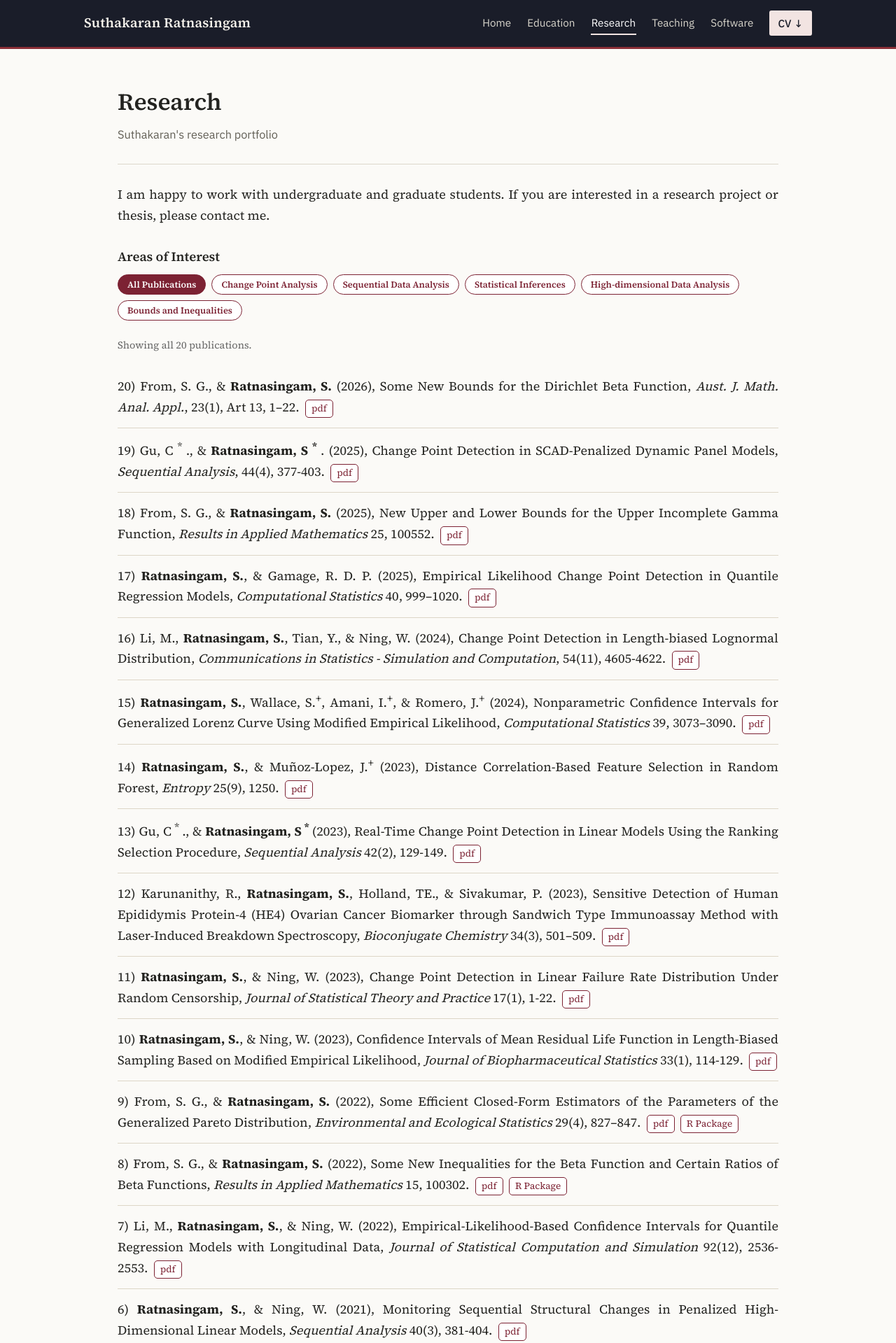
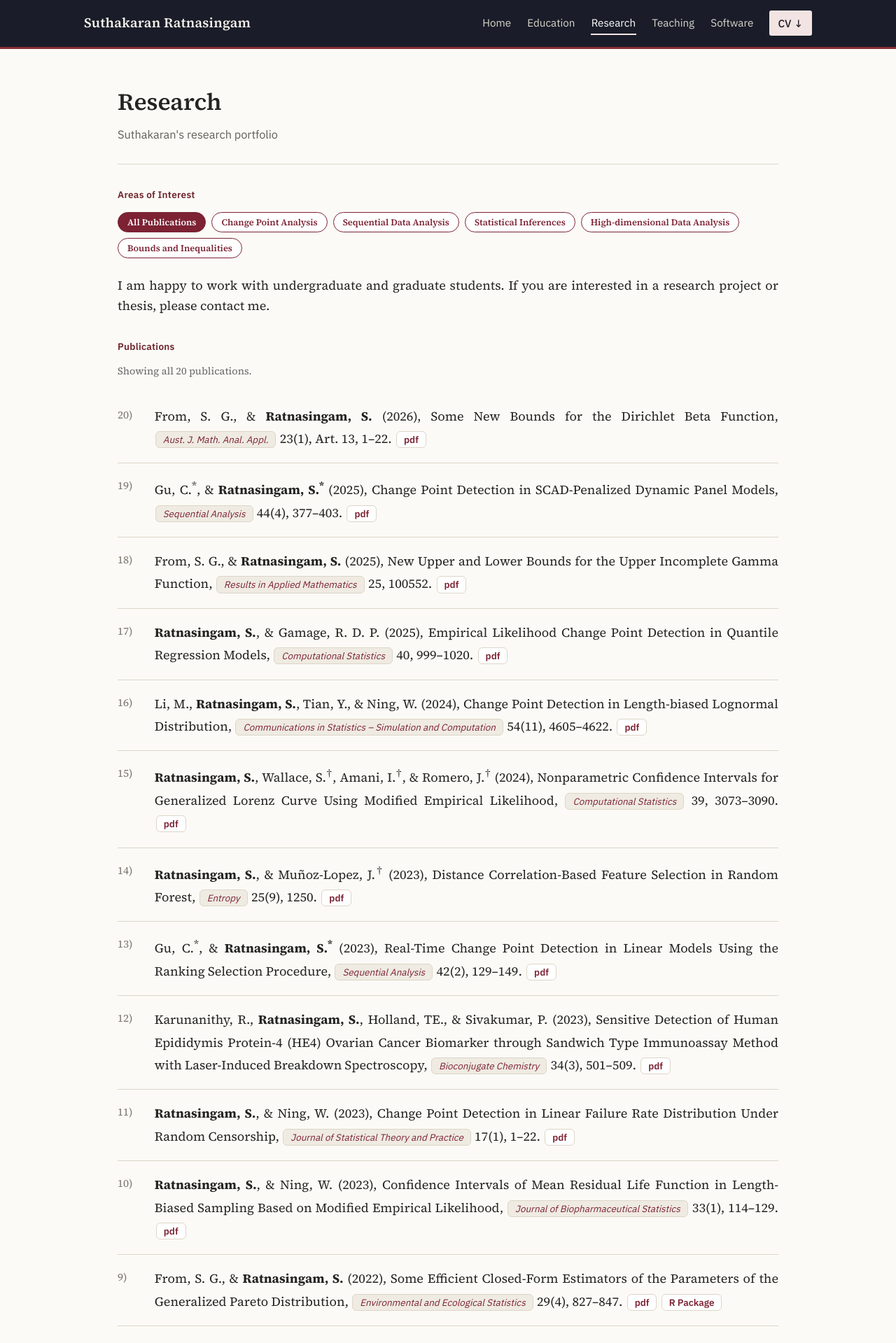
Before and after one commit to suthakaranr/suthakaranr.github.io, a Jekyll site: the page built from pages/Research.md, in a window 1280 px wide. Shown: the top 1919 px of the page at 70% size. Built offline with Jekyll 4.4.1, drawn with Linux system fonts in a browser that asks for light colours; part of the change alters nothing that is shown; some of the changed text lies outside the part shown.

Commit message:
Add files via upload

```diff
--- a/pages/Research.md
+++ b/pages/Research.md
@@ -10,17 +10,17 @@ description: Suthakaran's research portfolio
 .interest-tag:hover{background:#f2e9ea;}
 .interest-tag.active{background:#7c2233;color:#fff;}
 .pub-count{color:#666;font-size:0.9rem;margin:10px 0;}
-.pub{padding:14px 0;border-bottom:1px solid #ddd6c7;text-align:justify;text-justify:inter-word;}
+.pub{display:grid;grid-template-columns:2.4rem minmax(0,1fr);column-gap:.9rem;padding:18px 0;border-bottom:1px solid #ddd6c7;}
 .pub:last-child{border-bottom:none;}
-.pub i a{color:#232320;text-decoration:none;transition:color .15s ease;}
-.pub i a:hover, .pub i a:focus-visible{color:#7c2233;}
-.pub-link{display:inline-block;font-size:0.85rem;color:#7c2233;background:#fff;border:1px solid #7c2233;border-radius:5px;padding:1px 8px;margin-left:4px;text-decoration:none;transition:background-color .15s ease, color .15s ease;}
-.pub-link:hover, .pub-link:focus-visible{background:#7c2233;color:#fff;}
+.pub-num{color:#7a746a;font-size:.95rem;padding-top:1px;}
+.pub-body{line-height:1.8;text-align:justify;text-justify:inter-word;}
+.pub i a{display:inline-block;font-family:"IBM Plex Sans",-apple-system,Segoe UI,Helvetica,Arial,sans-serif;font-size:.84rem;font-style:italic;line-height:1.5;color:#7c2233;background:#efebe2;border:1px solid #ddd6c7;border-radius:6px;padding:1px 10px;margin:0 1px;text-decoration:none;transition:background-color .15s ease, color .15s ease, border-color .15s ease;}
+.pub i a:hover, .pub i a:focus-visible{background:#7c2233;border-color:#7c2233;color:#fff;}
+.pub-link{display:inline-block;font-family:"IBM Plex Sans",-apple-system,Segoe UI,Helvetica,Arial,sans-serif;font-size:.84rem;font-weight:600;line-height:1.5;color:#7c2233;background:#fff;border:1px solid #ddd6c7;border-radius:6px;padding:1px 10px;margin-left:2px;text-decoration:none;transition:background-color .15s ease, color .15s ease, border-color .15s ease;}
+.pub-link:hover, .pub-link:focus-visible{background:#7c2233;border-color:#7c2233;color:#fff;}
 </style>
 
-I am happy to work with undergraduate and graduate students. If you are interested in a research project or thesis, please contact me.
-
-### Areas of Interest
+#### Areas of Interest
 
 <div class="interest-tags">
   <button class="interest-tag active" data-filter="all">All Publications</button>
@@ -31,91 +31,94 @@ I am happy to work with undergraduate and graduate students. If you are interest
   <button class="interest-tag" data-filter="bd">Bounds and Inequalities</button>
 </div>
 
+I am happy to work with undergraduate and graduate students. If you are interested in a research project or thesis, please contact me.
+
+#### Publications
 
 <p id="pub-count" class="pub-count"></p>
 
 <div class="pub" data-tags="bd">
-20) From, S. G., & <b>Ratnasingam, S.</b> (2026), Some New Bounds for the Dirichlet Beta Function, <i><a href="https://ajmaa.org/cgi-bin/paper.pl?string=v23n1/V23I1P13.tex" target="_blank">Aust. J. Math. Anal. Appl.</a></i>, 23(1), Art 13, 1–22. <a href="../assets/2026SFSRAJMAA.pdf" target="_blank" class="pub-link">pdf</a>
+<span class="pub-num">20)</span><span class="pub-body">From, S. G., & <b>Ratnasingam, S.</b> (2026), Some New Bounds for the Dirichlet Beta Function, <i><a href="https://ajmaa.org/cgi-bin/paper.pl?string=v23n1/V23I1P13.tex" target="_blank">Aust. J. Math. Anal. Appl.</a></i> 23(1), Art. 13, 1–22. <a href="../assets/2026SFSRAJMAA.pdf" target="_blank" class="pub-link">pdf</a></span>
 </div>
 
 <div class="pub" data-tags="cp,seq,hd">
-19) Gu, C <sup> * </sup>., & <b>Ratnasingam, S <sup> * </sup></b>. (2025), Change Point Detection in SCAD-Penalized Dynamic Panel Models, <i><a href="https://doi.org/10.1080/07474946.2025.2510372" target="_blank">Sequential Analysis</a></i>, 44(4), 377-403. <a href="../assets/2025CGSR.pdf" target="_blank" class="pub-link">pdf</a>
+<span class="pub-num">19)</span><span class="pub-body">Gu, C.<sup>*</sup>, & <b>Ratnasingam, S.<sup>*</sup></b> (2025), Change Point Detection in SCAD-Penalized Dynamic Panel Models, <i><a href="https://doi.org/10.1080/07474946.2025.2510372" target="_blank">Sequential Analysis</a></i> 44(4), 377–403. <a href="../assets/2025CGSR.pdf" target="_blank" class="pub-link">pdf</a></span>
 </div>
 
 <div class="pub" data-tags="bd">
-18) From, S. G., & <b>Ratnasingam, S.</b> (2025), New Upper and Lower Bounds for the Upper Incomplete Gamma Function, <i><a href="https://doi.org/10.1016/j.rinam.2025.100552" target="_blank">Results in Applied Mathematics</a></i> 25, 100552. <a href="../assets/2025FSRINAM.pdf" target="_blank" class="pub-link">pdf</a>
+<span class="pub-num">18)</span><span class="pub-body">From, S. G., & <b>Ratnasingam, S.</b> (2025), New Upper and Lower Bounds for the Upper Incomplete Gamma Function, <i><a href="https://doi.org/10.1016/j.rinam.2025.100552" target="_blank">Results in Applied Mathematics</a></i> 25, 100552. <a href="../assets/2025FSRINAM.pdf" target="_blank" class="pub-link">pdf</a></span>
 </div>
 
 <div class="pub" data-tags="cp,inf">
-17) <b>Ratnasingam, S.</b>, & Gamage, R. D. P. (2025), Empirical Likelihood Change Point Detection in Quantile Regression Models, <i><a href="https://doi.org/10.1007/s00180-024-01526-w" target="_blank">Computational Statistics</a></i> 40, 999–1020. <a href="../assets/2024SRRG.pdf" target="_blank" class="pub-link">pdf</a>
+<span class="pub-num">17)</span><span class="pub-body"><b>Ratnasingam, S.</b>, & Gamage, R. D. P. (2025), Empirical Likelihood Change Point Detection in Quantile Regression Models, <i><a href="https://doi.org/10.1007/s00180-024-01526-w" target="_blank">Computational Statistics</a></i> 40, 999–1020. <a href="../assets/2024SRRG.pdf" target="_blank" class="pub-link">pdf</a></span>
 </div>
 
 <div class="pub" data-tags="cp,inf">
-16) Li, M., <b>Ratnasingam, S.</b>, Tian, Y., & Ning, W. (2024), Change Point Detection in Length-biased Lognormal Distribution, <i><a href="https://doi.org/10.1080/03610918.2024.2386561" target="_blank">Communications in Statistics - Simulation and Computation</a></i>, 54(11), 4605-4622. <a href="../assets/2024SRWN.pdf" target="_blank" class="pub-link">pdf</a>
+<span class="pub-num">16)</span><span class="pub-body">Li, M., <b>Ratnasingam, S.</b>, Tian, Y., & Ning, W. (2024), Change Point Detection in Length-biased Lognormal Distribution, <i><a href="https://doi.org/10.1080/03610918.2024.2386561" target="_blank">Communications in Statistics – Simulation and Computation</a></i> 54(11), 4605–4622. <a href="../assets/2024SRWN.pdf" target="_blank" class="pub-link">pdf</a></span>
 </div>
 
 <div class="pub" data-tags="inf">
-15) <b>Ratnasingam, S.</b>, Wallace, S.<sup>+</sup>, Amani, I.<sup>+</sup>, & Romero, J.<sup>+</sup> (2024), Nonparametric Confidence Intervals for Generalized Lorenz Curve Using Modified Empirical Likelihood, <i><a href="https://doi.org/10.1007/s00180-023-01431-8" target="_blank">Computational Statistics</a></i> 39, 3073–3090. <a href="../assets/2023SRSIJ.pdf" target="_blank" class="pub-link">pdf</a>
+<span class="pub-num">15)</span><span class="pub-body"><b>Ratnasingam, S.</b>, Wallace, S.<sup>†</sup>, Amani, I.<sup>†</sup>, & Romero, J.<sup>†</sup> (2024), Nonparametric Confidence Intervals for Generalized Lorenz Curve Using Modified Empirical Likelihood, <i><a href="https://doi.org/10.1007/s00180-023-01431-8" target="_blank">Computational Statistics</a></i> 39, 3073–3090. <a href="../assets/2023SRSIJ.pdf" target="_blank" class="pub-link">pdf</a></span>
 </div>
 
 <div class="pub" data-tags="hd">
-14) <b>Ratnasingam, S.</b>, & Muñoz-Lopez, J.<sup>+</sup> (2023), Distance Correlation-Based Feature Selection in Random Forest, <i><a href="https://www.ncbi.nlm.nih.gov/pmc/articles/PMC10528294/" target="_blank">Entropy</a></i> 25(9), 1250. <a href="../assets/2023SJEN.pdf" target="_blank" class="pub-link">pdf</a>
+<span class="pub-num">14)</span><span class="pub-body"><b>Ratnasingam, S.</b>, & Muñoz-Lopez, J.<sup>†</sup> (2023), Distance Correlation-Based Feature Selection in Random Forest, <i><a href="https://www.ncbi.nlm.nih.gov/pmc/articles/PMC10528294/" target="_blank">Entropy</a></i> 25(9), 1250. <a href="../assets/2023SJEN.pdf" target="_blank" class="pub-link">pdf</a></span>
 </div>
 
 <div class="pub" data-tags="cp,seq">
-13) Gu, C<sup> * </sup>., & <b>Ratnasingam, S<sup> * </sup></b> (2023), Real-Time Change Point Detection in Linear Models Using the Ranking Selection Procedure, <i><a href="https://doi.org/10.1080/07474946.2023.2187416" target="_blank">Sequential Analysis</a></i> 42(2), 129-149. <a href="../assets/2023CGSR.pdf" target="_blank" class="pub-link">pdf</a>
+<span class="pub-num">13)</span><span class="pub-body">Gu, C.<sup>*</sup>, & <b>Ratnasingam, S.<sup>*</sup></b> (2023), Real-Time Change Point Detection in Linear Models Using the Ranking Selection Procedure, <i><a href="https://doi.org/10.1080/07474946.2023.2187416" target="_blank">Sequential Analysis</a></i> 42(2), 129–149. <a href="../assets/2023CGSR.pdf" target="_blank" class="pub-link">pdf</a></span>
 </div>
 
 <div class="pub" data-tags="">
-12) Karunanithy, R., <b>Ratnasingam, S.</b>, Holland, TE., & Sivakumar, P. (2023), Sensitive Detection of Human Epididymis Protein-4 (HE4) Ovarian Cancer Biomarker through Sandwich Type Immunoassay Method with Laser-Induced Breakdown Spectroscopy, <i><a href="https://doi.org/10.1021/acs.bioconjchem.2c00551" target="_blank">Bioconjugate Chemistry</a></i> 34(3), 501–509. <a href="../assets/2023RKSU.pdf" target="_blank" class="pub-link">pdf</a>
+<span class="pub-num">12)</span><span class="pub-body">Karunanithy, R., <b>Ratnasingam, S.</b>, Holland, TE., & Sivakumar, P. (2023), Sensitive Detection of Human Epididymis Protein-4 (HE4) Ovarian Cancer Biomarker through Sandwich Type Immunoassay Method with Laser-Induced Breakdown Spectroscopy, <i><a href="https://doi.org/10.1021/acs.bioconjchem.2c00551" target="_blank">Bioconjugate Chemistry</a></i> 34(3), 501–509. <a href="../assets/2023RKSU.pdf" target="_blank" class="pub-link">pdf</a></span>
 </div>
 
 <div class="pub" data-tags="cp">
-11) <b>Ratnasingam, S.</b>, & Ning, W. (2023), Change Point Detection in Linear Failure Rate Distribution Under Random Censorship, <i><a href="https://doi.org/10.1007/s42519-022-00309-0" target="_blank">Journal of Statistical Theory and Practice</a></i> 17(1), 1-22. <a href="../assets/2023SWJSTP.pdf" target="_blank" class="pub-link">pdf</a>
+<span class="pub-num">11)</span><span class="pub-body"><b>Ratnasingam, S.</b>, & Ning, W. (2023), Change Point Detection in Linear Failure Rate Distribution Under Random Censorship, <i><a href="https://doi.org/10.1007/s42519-022-00309-0" target="_blank">Journal of Statistical Theory and Practice</a></i> 17(1), 1–22. <a href="../assets/2023SWJSTP.pdf" target="_blank" class="pub-link">pdf</a></span>
 </div>
 
 <div class="pub" data-tags="inf">
-10) <b>Ratnasingam, S.</b>, & Ning, W. (2023), Confidence Intervals of Mean Residual Life Function in Length-Biased Sampling Based on Modified Empirical Likelihood, <i><a href="https://doi.org/10.1080/10543406.2022.2089157" target="_blank">Journal of Biopharmaceutical Statistics</a></i> 33(1), 114-129. <a href="../assets/2023SWJBPS.pdf" target="_blank" class="pub-link">pdf</a>
+<span class="pub-num">10)</span><span class="pub-body"><b>Ratnasingam, S.</b>, & Ning, W. (2023), Confidence Intervals of Mean Residual Life Function in Length-Biased Sampling Based on Modified Empirical Likelihood, <i><a href="https://doi.org/10.1080/10543406.2022.2089157" target="_blank">Journal of Biopharmaceutical Statistics</a></i> 33(1), 114–129. <a href="../assets/2023SWJBPS.pdf" target="_blank" class="pub-link">pdf</a></span>
 </div>
 
 <div class="pub" data-tags="bd,inf">
-9) From, S. G., & <b>Ratnasingam, S.</b> (2022), Some Efficient Closed-Form Estimators of the Parameters of the Generalized Pareto Distribution, <i><a href="https://doi.org/10.1007/s10651-022-00548-1" target="_blank">Environmental and Ecological Statistics</a></i> 29(4), 827–847. <a href="../assets/2022FSEES.pdf" target="_blank" class="pub-link">pdf</a> <a href="https://github.com/suthakaranr/EfficientClosedGPD" target="_blank" class="pub-link">R Package</a>
+<span class="pub-num">9)</span><span class="pub-body">From, S. G., & <b>Ratnasingam, S.</b> (2022), Some Efficient Closed-Form Estimators of the Parameters of the Generalized Pareto Distribution, <i><a href="https://doi.org/10.1007/s10651-022-00548-1" target="_blank">Environmental and Ecological Statistics</a></i> 29(4), 827–847. <a href="../assets/2022FSEES.pdf" target="_blank" class="pub-link">pdf</a> <a href="https://github.com/suthakaranr/EfficientClosedGPD" target="_blank" class="pub-link">R Package</a></span>
 </div>
 
 <div class="pub" data-tags="bd">
-8) From, S. G., & <b>Ratnasingam, S.</b> (2022), Some New Inequalities for the Beta Function and Certain Ratios of Beta Functions, <i><a href="https://doi.org/10.1016/j.rinam.2022.100302" target="_blank">Results in Applied Mathematics</a></i> 15, 100302. <a href="../assets/2022FSRINAM.pdf" target="_blank" class="pub-link">pdf</a> <a href="https://github.com/suthakaranr/IneqBetaFun" target="_blank" class="pub-link">R Package</a>
+<span class="pub-num">8)</span><span class="pub-body">From, S. G., & <b>Ratnasingam, S.</b> (2022), Some New Inequalities for the Beta Function and Certain Ratios of Beta Functions, <i><a href="https://doi.org/10.1016/j.rinam.2022.100302" target="_blank">Results in Applied Mathematics</a></i> 15, 100302. <a href="../assets/2022FSRINAM.pdf" target="_blank" class="pub-link">pdf</a> <a href="https://github.com/suthakaranr/IneqBetaFun" target="_blank" class="pub-link">R Package</a></span>
 </div>
 
 <div class="pub" data-tags="inf">
-7) Li, M., <b>Ratnasingam, S.</b>, & Ning, W. (2022), Empirical-Likelihood-Based Confidence Intervals for Quantile Regression Models with Longitudinal Data, <i><a href="https://doi.org/10.1080/00949655.2022.2043322" target="_blank">Journal of Statistical Computation and Simulation</a></i> 92(12), 2536-2553. <a href="../assets/2022ELJSCS.pdf" target="_blank" class="pub-link">pdf</a>
+<span class="pub-num">7)</span><span class="pub-body">Li, M., <b>Ratnasingam, S.</b>, & Ning, W. (2022), Empirical-Likelihood-Based Confidence Intervals for Quantile Regression Models with Longitudinal Data, <i><a href="https://doi.org/10.1080/00949655.2022.2043322" target="_blank">Journal of Statistical Computation and Simulation</a></i> 92(12), 2536–2553. <a href="../assets/2022ELJSCS.pdf" target="_blank" class="pub-link">pdf</a></span>
 </div>
 
 <div class="pub" data-tags="cp,seq,hd">
-6) <b>Ratnasingam, S.</b>, & Ning, W. (2021), Monitoring Sequential Structural Changes in Penalized High-Dimensional Linear Models, <i><a href="https://doi.org/10.1080/07474946.2021.1940500" target="_blank">Sequential Analysis</a></i> 40(3), 381-404. <a href="../assets/2021SWSA.pdf" target="_blank" class="pub-link">pdf</a>
+<span class="pub-num">6)</span><span class="pub-body"><b>Ratnasingam, S.</b>, & Ning, W. (2021), Monitoring Sequential Structural Changes in Penalized High-Dimensional Linear Models, <i><a href="https://doi.org/10.1080/07474946.2021.1940500" target="_blank">Sequential Analysis</a></i> 40(3), 381–404. <a href="../assets/2021SWSA.pdf" target="_blank" class="pub-link">pdf</a></span>
 </div>
 
 <div class="pub" data-tags="bd">
-5) From, S. G., & <b>Ratnasingam, S.</b> (2021), Some New Bounds for Moment Generating Functions of Various Life Distributions Using Mean Residual Life Functions, <i><a href="https://doi.org/10.1007/s42519-021-00176-1" target="_blank">Journal of Statistical Theory and Practice</a></i> 15(2), 1-14. <a href="../assets/2021FSJSPT.pdf" target="_blank" class="pub-link">pdf</a>
+<span class="pub-num">5)</span><span class="pub-body">From, S. G., & <b>Ratnasingam, S.</b> (2021), Some New Bounds for Moment Generating Functions of Various Life Distributions Using Mean Residual Life Functions, <i><a href="https://doi.org/10.1007/s42519-021-00176-1" target="_blank">Journal of Statistical Theory and Practice</a></i> 15(2), 1–14. <a href="../assets/2021FSJSPT.pdf" target="_blank" class="pub-link">pdf</a></span>
 </div>
 
 <div class="pub" data-tags="cp,inf">
-4) <b>Ratnasingam, S.</b>, & Ning, W. (2021), Modified Information Criterion for Regular Change Point Models Based on Confidence Distribution, <i><a href="https://doi.org/10.1007/s10651-021-00485-5" target="_blank">Environmental and Ecological Statistics</a></i> 28(2), 303-322. <a href="../assets/2021SWEES.pdf" target="_blank" class="pub-link">pdf</a>
+<span class="pub-num">4)</span><span class="pub-body"><b>Ratnasingam, S.</b>, & Ning, W. (2021), Modified Information Criterion for Regular Change Point Models Based on Confidence Distribution, <i><a href="https://doi.org/10.1007/s10651-021-00485-5" target="_blank">Environmental and Ecological Statistics</a></i> 28(2), 303–322. <a href="../assets/2021SWEES.pdf" target="_blank" class="pub-link">pdf</a></span>
 </div>
 
 <div class="pub" data-tags="cp,seq,hd">
-3) <b>Ratnasingam, S.</b>, & Ning, W. (2021), Sequential Change Point Detection for High-Dimensional Data Using Nonconvex Penalized Quantile Regression, <i><a href="https://doi.org/10.1002/bimj.202000078" target="_blank">Biometrical Journal</a></i> 63(3), 575-598. <a href="../assets/2020SWBJ.pdf" target="_blank" class="pub-link">pdf</a> <a href="https://onlinelibrary.wiley.com/action/downloadSupplement?doi=10.1002%2Fbimj.202000078&file=bimj2203-sup-0002-SuppMat.pdf" target="_blank" class="pub-link">supplementary</a>
+<span class="pub-num">3)</span><span class="pub-body"><b>Ratnasingam, S.</b>, & Ning, W. (2021), Sequential Change Point Detection for High-Dimensional Data Using Nonconvex Penalized Quantile Regression, <i><a href="https://doi.org/10.1002/bimj.202000078" target="_blank">Biometrical Journal</a></i> 63(3), 575–598. <a href="../assets/2020SWBJ.pdf" target="_blank" class="pub-link">pdf</a> <a href="https://onlinelibrary.wiley.com/action/downloadSupplement?doi=10.1002%2Fbimj.202000078&file=bimj2203-sup-0002-SuppMat.pdf" target="_blank" class="pub-link">supplementary</a></span>
 </div>
 
 <div class="pub" data-tags="cp,inf">
-2) <b>Ratnasingam, S.</b>, & Ning, W. (2020), Confidence Distributions for Skew Normal Change-Point Model Based on Modified Information Criterion, <i><a href="https://doi.org/10.1007/s42519-020-00108-5" target="_blank">Journal of Statistical Theory and Practice</a></i> 14(3), 1-21. <a href="../assets/2020SWJSPT.pdf" target="_blank" class="pub-link">pdf</a>
+<span class="pub-num">2)</span><span class="pub-body"><b>Ratnasingam, S.</b>, & Ning, W. (2020), Confidence Distributions for Skew Normal Change-Point Model Based on Modified Information Criterion, <i><a href="https://doi.org/10.1007/s42519-020-00108-5" target="_blank">Journal of Statistical Theory and Practice</a></i> 14(3), 1–21. <a href="../assets/2020SWJSPT.pdf" target="_blank" class="pub-link">pdf</a></span>
 </div>
 
 <div class="pub" data-tags="bd">
-1) From, S. G., & <b>Ratnasingam, S.</b> (2016), Some New Refinements of the Arithmetic, Geometric and Harmonic Mean Inequalities with Applications, <i><a href="http://dx.doi.org/10.12988/ams.2016.66191" target="_blank">Applied Mathematical Sciences</a></i> 10(52), 2553-2569. <a href="../assets/2016FSAMS.pdf" target="_blank" class="pub-link">pdf</a>
+<span class="pub-num">1)</span><span class="pub-body">From, S. G., & <b>Ratnasingam, S.</b> (2016), Some New Refinements of the Arithmetic, Geometric and Harmonic Mean Inequalities with Applications, <i><a href="http://dx.doi.org/10.12988/ams.2016.66191" target="_blank">Applied Mathematical Sciences</a></i> 10(52), 2553–2569. <a href="../assets/2016FSAMS.pdf" target="_blank" class="pub-link">pdf</a></span>
 </div>
 
 <sup>*</sup> - denotes joint first authors; <br>
-<sup>+</sup> - denotes undergraduate/graduate students who work with me.
+<sup>†</sup> - denotes undergraduate/graduate students who work with me.
 
 <script>
 document.addEventListener('DOMContentLoaded', function () {
```
